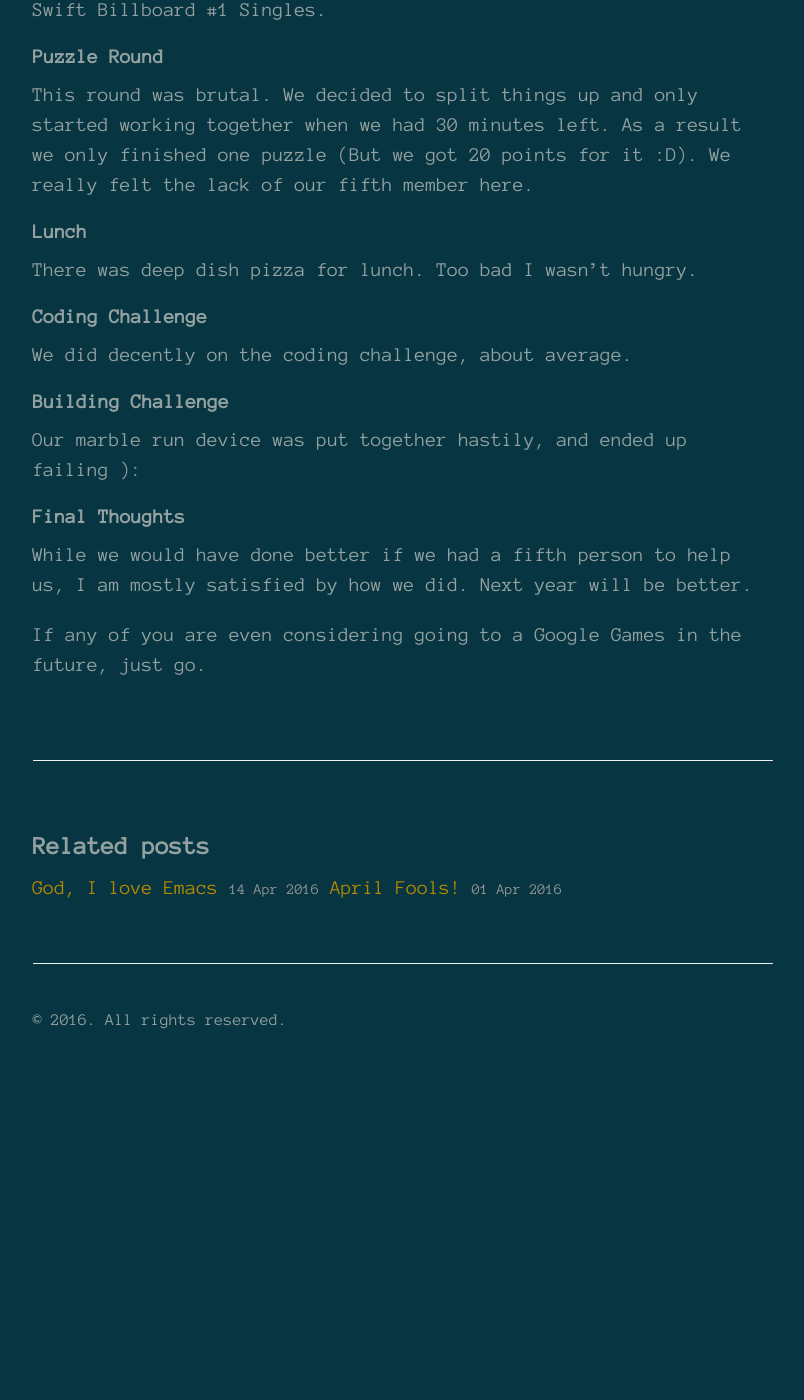
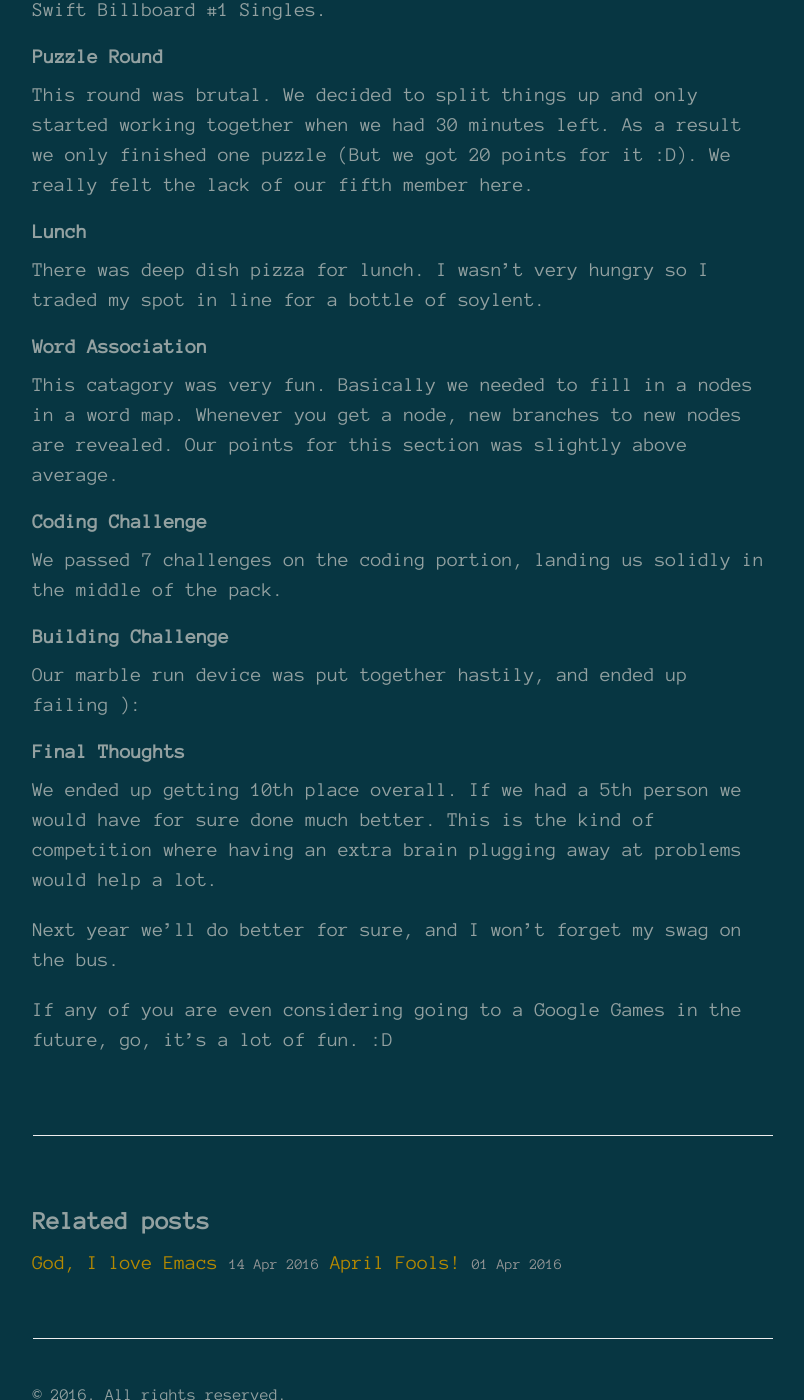
Before and after one commit to developermo-de/bootmode, a Jekyll site: the page built from _posts/2016-04-16-google-games.md, in a window 1280 px wide and 1400 px high, scrolled down 576 px. Shown: the whole window, without its empty margins (11-815 px from the left). Built offline with Jekyll 4.4.1, drawn with Linux system fonts in a browser that asks for light colours; before the commit the page ends 1650 px from its top, so only the background shows below that; some of the changed text lies outside the part shown.

Commit message:
updated google games

```diff
--- a/_posts/2016-04-16-google-games.md
+++ b/_posts/2016-04-16-google-games.md
@@ -5,7 +5,7 @@ author: root
 catagory: daily
 ---
 
-Today I am in Chicago for the Google Games. Although we only have 4 people, I feel like we can still do well. I will be updating this during the day.
+Today I am in Chicago for the Google Games. Although we only have 4 people, I feel like we can still do well. I will be updating this during the day./
 
 #### Trivia Round
 
@@ -17,11 +17,15 @@ This round was brutal. We decided to split things up and only started working to
 
 #### Lunch
 
-There was deep dish pizza for lunch. Too bad I wasn't hungry.
+There was deep dish pizza for lunch. I wasn't very hungry so I traded my spot in line for a bottle of soylent.
+
+#### Word Association
+
+This catagory was very fun. Basically we needed to fill in a nodes in a word map. Whenever you get a node, new branches to new nodes are revealed. Our points for this section was slightly above average.
 
 #### Coding Challenge
 
-We did decently on the coding challenge, about average.
+We passed 7 challenges on the coding portion, landing us solidly in the middle of the pack.
 
 #### Building Challenge
 
@@ -29,6 +33,8 @@ Our marble run device was put together hastily, and ended up failing ):
 
 #### Final Thoughts
 
-While we would have done better if we had a fifth person to help us, I am mostly satisfied by how we did. Next year will be better.
+We ended up getting 10th place overall. If we had a 5th person we would have for sure done much better. This is the kind of competition where having an extra brain plugging away at problems would help a lot.
 
-If any of you are even considering going to a Google Games in the future, just go.
+Next year we'll do better for sure, and I won't forget my swag on the bus.
+
+If any of you are even considering going to a Google Games in the future, go, it's a lot of fun. :D
```
